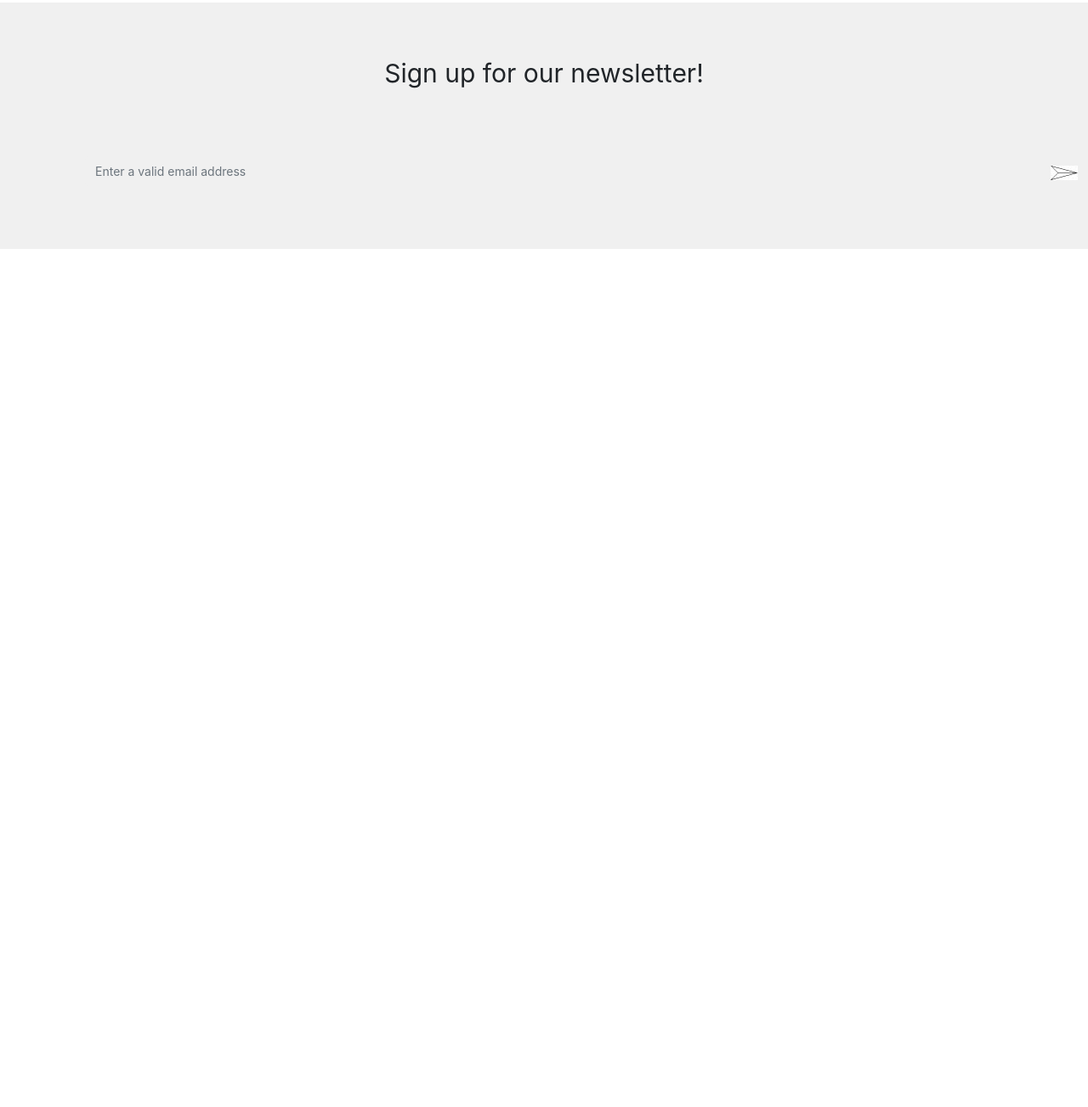
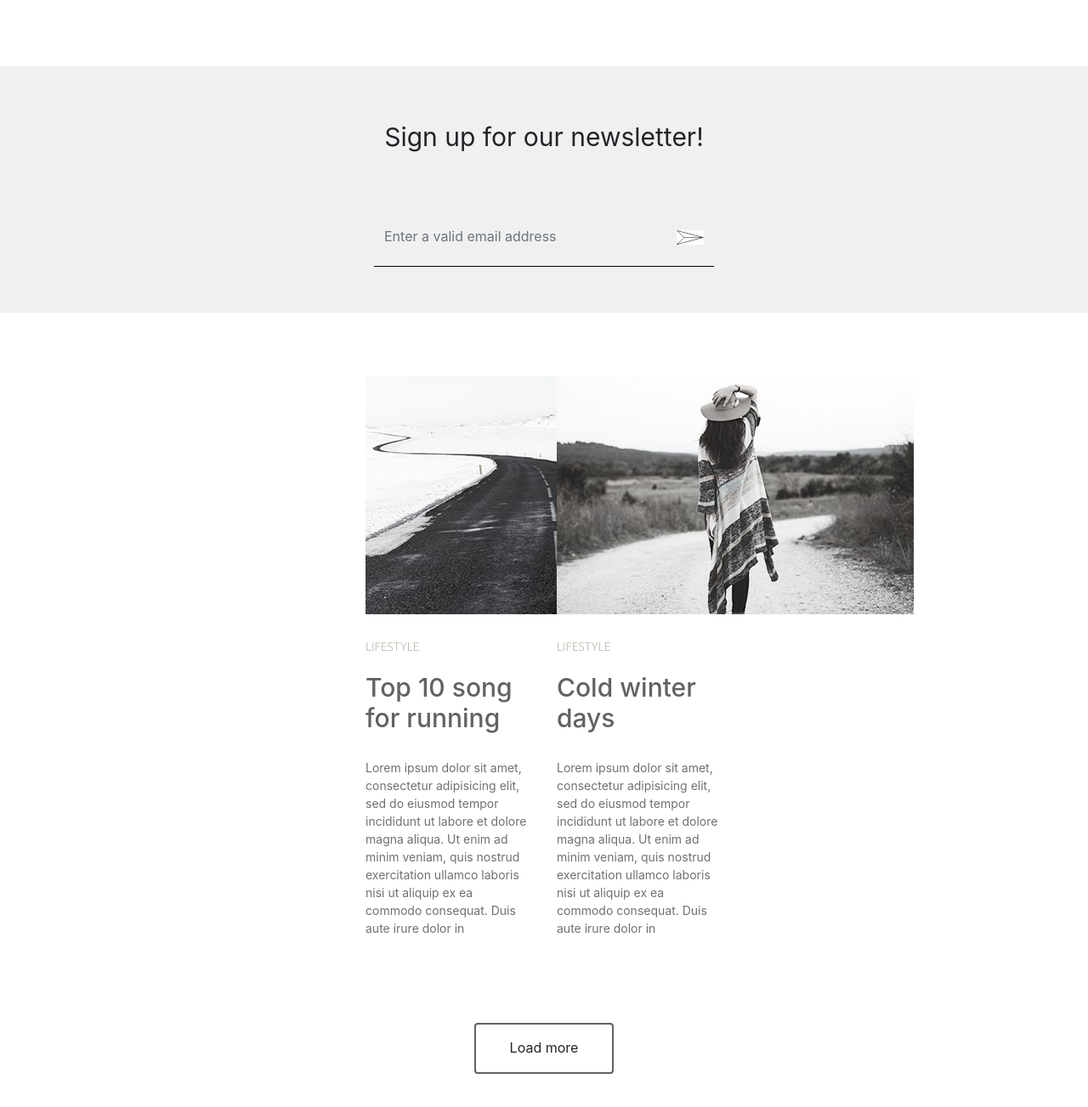
Before and after one commit to shaparaua/bootstrap, a plain HTML site: page src/index.html in a window 1280 px wide. Shown: the part 2882-4185 px from the top of the page at 85% size. Before the commit the page ends 3175 px from the top, so only its background shows below. Drawn offline with nearby package versions, Linux system fonts and the light colour scheme.

```diff
--- a/src/css/style.css
+++ b/src/css/style.css
@@ -42,7 +42,8 @@
 
 
 }
-.section {
+.newsletter {
+    background-color: #F0F0F0;
 
 }
 
@@ -52,7 +53,6 @@
     font-size: 14px;
     text-transform: uppercase;
     color: #C0BAAD;
-
     margin-top: 96px;
     margin-bottom: 80px;
 }
@@ -60,7 +60,6 @@
 .section__subtitle {
     color: #626262;
     font-size: 30px;
-
     margin-bottom: 32px;
 }
 
@@ -71,11 +70,10 @@
 }
 
 .photo {
-
     display: flex;
     justify-content: center;
     align-items: center;
-    margin: auto 450px;
+    margin: 75px 450px;
 }
 
 .photo__img {
@@ -115,16 +113,17 @@
 }
 
 .newsletter__title {
+    position: relative;
     padding-top: 65px;
     margin-bottom: 80px;
     font-weight: 400;
     font-size: 30px;
 }
 
-.input__newsletter {
-
-
-
+.form__email {
+    position: relative;
+    width: 400px;
+    border-bottom: 1px solid #000;
 }
 
 .form-control:focus {
@@ -135,29 +134,34 @@
 .form-control {
     border: none;
     background-color: #F0F0F0;
-    width: 900px;
-    margin-left: 100px;
-    font-size: 14px;
 
-}
-
-.form-control:before {
-    content: "";
-    width: 400px;
-    height: 2px;
-    color: #000;
-    top: 0;
-    left: 0;
-    z-index: 1;
 }
 
 .btn {
     border: none;
-    position: relative;
+}
 
+.btn-outline-secondary:hover, {
+    background-color: #000;
+}
+
+.btn-outline-secondary:focus {
+    background-color: #F0F0F0;
+}
+
+/*lifestyle*/
+
+.lifestyle {
+    height: 2000px;
+    display: flex;
+    justify-content: center;
+    margin: 75px 450px;
+}
+
+.btn--lifestyle {
+    border: 2px solid #626262;
+    width: 164px;
+    height: 60px;
+    padding: 15px;
 
 }
-
-.btn-outline-secondary:hover {
-    background-color: #F0F0F0;
-}
--- a/src/index.html
+++ b/src/index.html
@@ -11,7 +11,7 @@
 <body>
 <!--   header========-->
     <div class="header">
-        <img class="offset-2 col-1  header__logo align-self-center mr-3" src="img/img_1.png" alt="">
+        <img class="offset-2 col-1 header__logo align-self-center mr-3" src="img/img_1.png" alt="">
         <nav class="col-9 nav nav-justified">
             <ul class="nav nav-pills nav-fill text-uppercase">
                 <li class="nav-item">
@@ -42,7 +42,7 @@
     </div><!--    section//////////////-->
     <div class="photo">
         <div class="container">
-            <div class=" row row-cols-2 d-flex justify-content-lg-center">
+            <div class=" row row-cols-2 d-flex justify-content-ml-center">
                 <div class="col">
                     <img class="photo__img" src="img/img_3.jpg" alt="">
                     <h6 class="photo__title">Lifestyle</h6>
@@ -73,15 +73,58 @@
 <!--newsletter===========-->
     <section class="newsletter">
     <h1 class="newsletter__title text-center">Sign up for our newsletter!</h1>
-    <form class="input__newsletter m-x-auto input-group mb-3">
-        <input type="email" class="form-control d-flex justify-content-center" placeholder="Enter a valid email address" aria-label="Recipient's username" aria-describedby="button-addon2">
+     <div class="form__email mx-auto">
+        <form class="input__newsletter d-flex justify-content-center input-group mb-3">
+            <input type="email" class="form-control" placeholder="Enter a valid email address" aria-label="Recipient's username" aria-describedby="button-addon2">
             <div class="input-group-append">
                 <button class="btn btn-outline-secondary m-x-auto" type="button" id="button-addon2">
                     <img src="img/img_7.jpg" alt="">
                 </button>
             </div>
         </form>
+    </div>
     </section><!--newsletter//===========-->
+<!--lifestyle============-->
+    <div class="lifestyle">
+    <div class="container">
+        <div class=" row row-cols-2 d-flex mx-auto justify-content-lg-center">
+            <div class="col">
+                <img class="photo__img" src="img/img_8.jpg" alt="">
+                <h6 class="photo__title">Lifestyle</h6>
+                <h2 class="photo__subtitle">Top 10 song for running</h2>
+                <p class="photo__text">Lorem ipsum dolor sit amet, consectetur adipisicing elit, sed do eiusmod tempor incididunt ut labore et dolore magna aliqua. Ut enim ad minim veniam, quis nostrud exercitation ullamco laboris nisi ut aliquip ex ea commodo consequat. Duis aute irure dolor in</p>
+            </div>
+            <div class="col">
+                <img class="photo__img" src="img/img_9.jpg" alt="">
+                <h6 class="photo__title" >Lifestyle</h6>
+                <h2 class="photo__subtitle" >Cold winter days</h2>
+                <p class="photo__text">Lorem ipsum dolor sit amet, consectetur adipisicing elit, sed do eiusmod tempor incididunt ut labore et dolore magna aliqua. Ut enim ad minim veniam, quis nostrud exercitation ullamco laboris nisi ut aliquip ex ea commodo consequat. Duis aute irure dolor in</p>
+            </div>
+        </div>
+        <button class=" btn btn--lifestyle btn-outline d-flex mx-auto justify-content-lg-center" type="submit">Load more</button>
+    </div>
+</div><!--lifestyle//////============-->
+<!--footer=============-->
+    <div class="footer row justify-content-between">
+        <div class="container">
+            <div class="footer__item row justify-content-between">
+                <div class="footer__team">
+                    <a href="#">Terms and conditions</a>
+                    <a href="#">Privacy</a>
+                </div>
+                <div class="footer__social">
+                    <svg class="footer__svg">
+                        <use xlink:href="css/sprite.svg#instagram"></use>
+                    </svg><svg class="footer__svg">
+                        <use xlink:href="css/sprite.svg#twitter"></use>
+                    </svg>
+                    <svg class="footer__svg">
+                        <use xlink:href="css/sprite.svg#youtube"></use>
+                    </svg>
+                </div>
+            </div>
+        </div>
+    </div>
 
 
 <script src="https://code.jquery.com/jquery-3.5.1.slim.min.js" integrity="sha384-DfXdz2htPH0lsSSs5nCTpuj/zy4C+OGpamoFVy38MVBnE+IbbVYUew+OrCXaRkfj" crossorigin="anonymous"></script>
```
Also changed, not shown: src/css/sprite.svg (added), src/img/img_8.jpg (added), src/img/img_9.jpg (added). Lines whose indentation alone changed are shown as unchanged.
